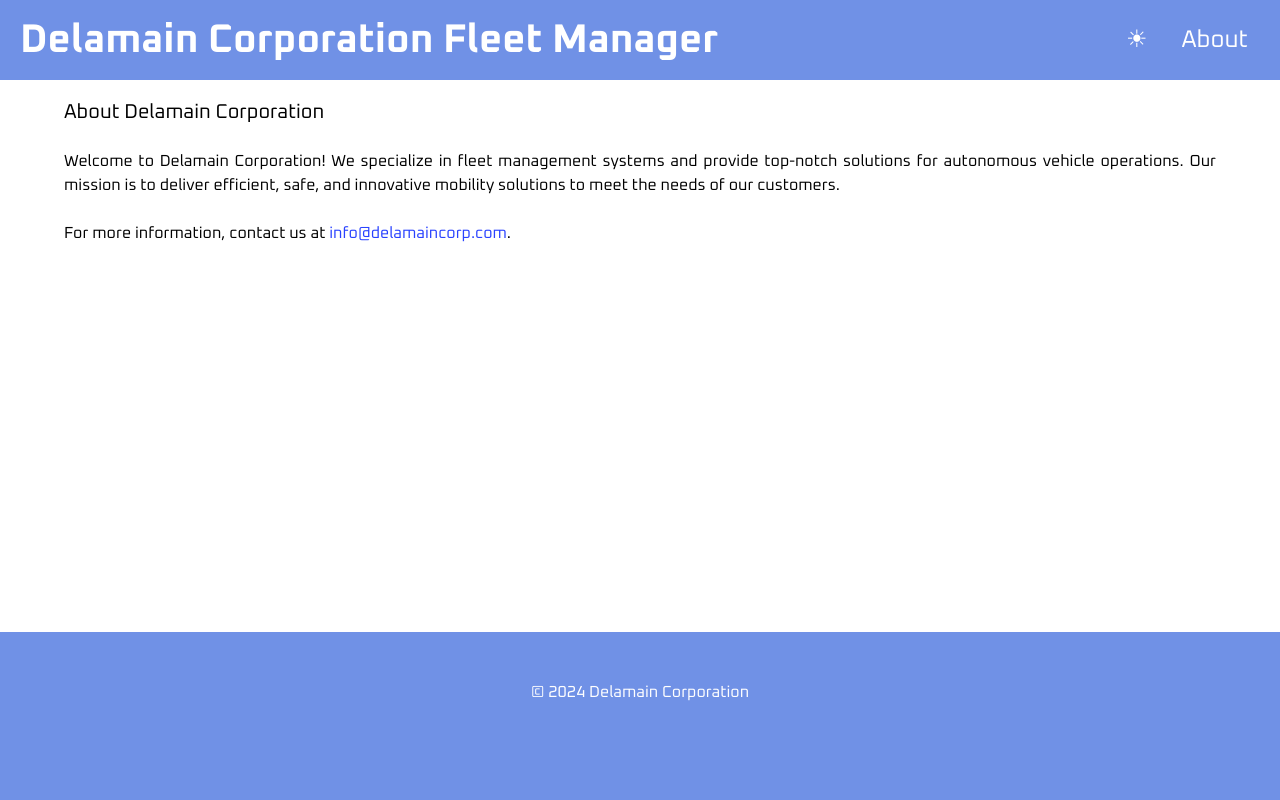
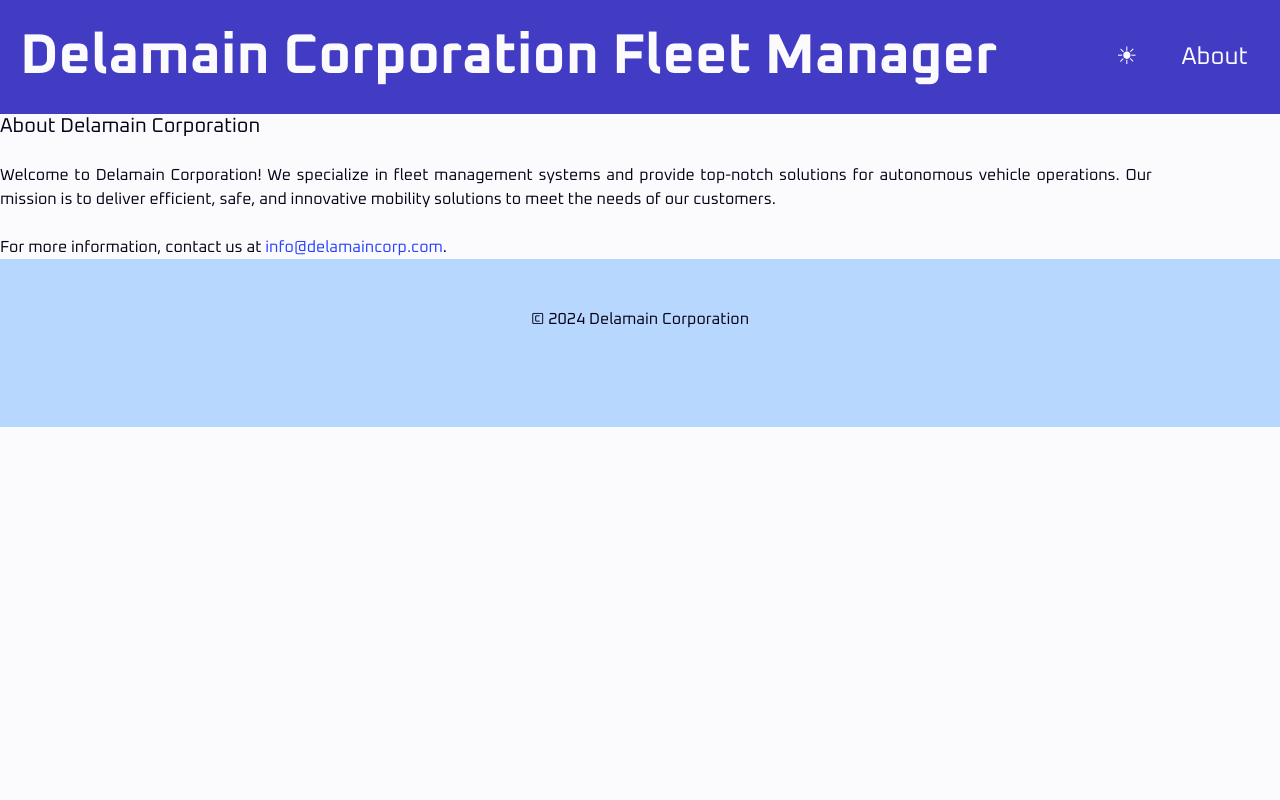
Before and after one commit to Shadow-Devil/delamain-corporation-hackatum-2024, a Flask app: page /about in a window 1280 px wide. Run offline with Flask 3, Linux system fonts and the light colour scheme.

Commit message:
darkmode

```diff
--- a/app.py
+++ b/app.py
@@ -6,7 +6,7 @@ app = Flask(__name__)
 
 @app.route("/")
 def view_all_scenarios():
-    return render_template("index.html", scenarios=backend.get_scenarios())
+    return render_template("home.html", scenarios=backend.get_scenarios())
 
 @app.route("/scenarios/<id>")
 def view_scenario(id):
@@ -32,6 +32,10 @@ def view_scenario(id):
 def about():
     return render_template("about.html")
 
+@app.route("/index")
+def index():
+    return render_template("index.html")
+
 
 if __name__ == "__main__":
     app.config["TEMPLATES_AUTO_RELOAD"] = True
--- a/templates/base.html
+++ b/templates/base.html
@@ -1,5 +1,5 @@
 <!DOCTYPE html>
-<html lang="en">
+<html lang="en" data-theme="light">
 <head>
     <meta charset="UTF-8">
     <title>{% block title %}Delamain Corporation{% endblock %}</title>
@@ -16,41 +16,49 @@
 
     <!-- Custom Styles -->
     <style>
-        :root {
-            --background-color: white;
-            --text-color: black;
-            --header-background-color: #7091E6;
-            --header-text-color: white;
-            --navbar-hover-background-color: #004bb5;
-            --box-background-color: #f0f0f0;
-            --box-border-color: #ccc;
-            --box-hover-background-color: #9f9f9f;
-            --link-hover-color: #0fffff;
+
+        :root[data-theme="light"] {
+            --yellow: #fce4d4;
+            --white: #fbfbfe;
+            --text: #040316;
+            --background: #fbfbfe;
+            --primary: #423bc4;
+            --secondary: #b8d7ff;
+            --accent: #619bff;
+        }
+
+        :root[data-theme="dark"] {
+            --yellow: #fce4d4;
+            --white: #eae9fc;
+            --text: #eae9fc;
+            --background: #010104;
+            --primary: #423bc4;
+            --secondary: #001f47;
+            --accent: #003a9e;
         }
 
         /* Set the background color of the entire page */
         body {
-            background-color: var(--background-color);
+            background-color: var(--background);
             margin: 0;
-            display: flex;
             flex-direction: column;
             min-height: 100vh;
-                        font-family: 'Oxanium', sans-serif; /* Apply the Oxanium font to the entire page */
+            font-family: 'Oxanium', sans-serif; /* Apply the Oxanium font to the entire page */
 
         }
 
         .content {
-            color: var(--text-color);
+            color: var(--text);
         }
 
         .subtitle {
-            color: var(--text-color);
+            color: var(--text);
         }
 
         header {
-            background-color: var(--header-background-color);
-            color: var(--header-text-color);
-            padding: 10px 20px;
+            background-color: var(--primary);
+            color: var(--white);
+            padding: 15px 20px;
             width: 100%;
             top: 0;
             left: 0;
@@ -62,70 +70,72 @@
 
         /* Style the header title */
         .header-title {
-            color: var(--header-text-color);
-            font-size: 2.5rem; /* Increase font size */
+            color: var(--white);
+            font-size: 3.5rem; /* Increase font size for title */
             font-weight: bold;
-            margin-right: auto; /* Ensure the title is on the left */
+            margin-right: 0; /* Ensure the title is on the left */
         }
 
         /* Style the navigation bar */
         .navbar-menu-right {
             display: flex;
-            gap: 10px; /* Reduce gap to make items closer */
-            position: absolute; /* Move the navbar items to the right */
-            right: 20px; /* Vertically align items */
+            gap: 20px; /* Increase gap to make items spaced better */
+            align-items: center; /* Vertically align items */
         }
 
         /* Style the navigation items */
         .navbar-item {
-            color: var(--header-text-color);
+            color: var(--white);
             font-size: 1.5rem; /* Make it a bit bigger */
             text-decoration: none;
-                border-radius: 10px; /* Keeps the edges rounded in both normal and hover states */
-
+            border-radius: 10px; /* Keeps the edges rounded in both normal and hover states */
         }
 
         /* Change color on hover for navbar items */
         .navbar-item:hover {
-            background-color: var(--navbar-hover-background-color);
-            color: var(--header-text-color);
+            background-color: var(--accent);
             border-radius: 10px; /* Adjust the value to change the level of roundness */
-
         }
 
-
         .content-container {
-            padding-top: 20px;
+            padding-top: 0;
             flex: 1;
         }
 
+        .container {
+    flex-grow: 1;
+    margin: 0;
+    position: relative;
+    width: 100%;
+}
+
         .box {
-            background-color: var(--box-background-color);
-            border: 1px solid var(--box-border-color);
-            color: var(--text-color);
+            background-color: var(--background);
+            border: 1px solid var(--secondary);
+            color: var(--text);
             padding: 15px;
             border-radius: 5px;
             margin: 0px;
         }
 
         .box:hover {
-            background-color: var(--box-hover-background-color);
+            background-color: var(--accent);
         }
 
         .box a {
-            color: var(--text-color);
+            color: var(--text);
             text-decoration: none;
         }
 
         .box a:hover {
-            color: var(--link-hover-color);
+            color: var(--primary);
             text-decoration: none;
         }
 
         footer {
-            background-color: var(--header-background-color) !important;
-            color: var(--header-text-color);
-            margin-top: auto;
+            background-color: var(--secondary) !important;
+            color: var(--text);
+            margin-top: 0;
             padding: 20px;
             text-align: center;
         }
@@ -139,10 +149,18 @@
         <a class="navbar-item" href="#" id="theme-toggle">&#9728;</a> <!-- Sun/Moon symbol -->
         <a class="navbar-item" href="/about">About</a>
     </nav>
-
 </header>
 
-<!-- Main Content -->
+<style>
+    html, body {
+        margin: 0;
+        padding: 0;
+        width: 100%;
+        height: 100%;
+        overflow-x: hidden;
+    }
+</style>
+
 <div class="content-container">
     <div class="container">
         {% block content %}
@@ -158,21 +176,16 @@
 <script>
     // JavaScript for toggling sun/moon icon and dark/light theme
     const themeToggle = document.getElementById('theme-toggle');
-    let isDarkMode = false;
+    const htmlElement = document.documentElement;
 
     themeToggle.addEventListener('click', () => {
-        if (isDarkMode) {
-            document.documentElement.style.setProperty('--background-color', 'white');
-            document.documentElement.style.setProperty('--text-color', 'black');
-            document.documentElement.style.setProperty('--box-background-color', '#f0f0f0');
+        if (htmlElement.getAttribute('data-theme') === 'light') {
+            htmlElement.setAttribute('data-theme', 'dark');
             themeToggle.innerHTML = '&#9728;'; // Sun symbol
         } else {
-            document.documentElement.style.setProperty('--background-color', '#2c3e50');
-            document.documentElement.style.setProperty('--text-color', 'white');
-            document.documentElement.style.setProperty('--box-background-color', 'black');
+            htmlElement.setAttribute('data-theme', 'light');
             themeToggle.innerHTML = '&#9790;'; // Moon symbol
         }
-        isDarkMode = !isDarkMode;
     });
 </script>
 </body>
```
Also changed, not shown: templates/home.html (added, +39 -0 lines), 1 other file.
